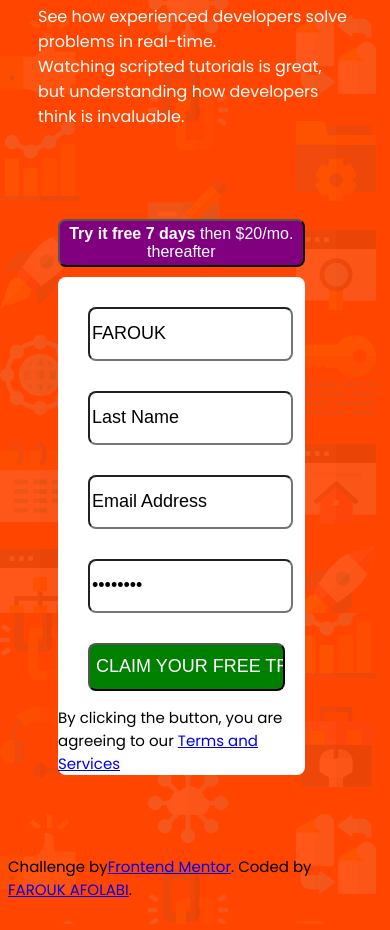
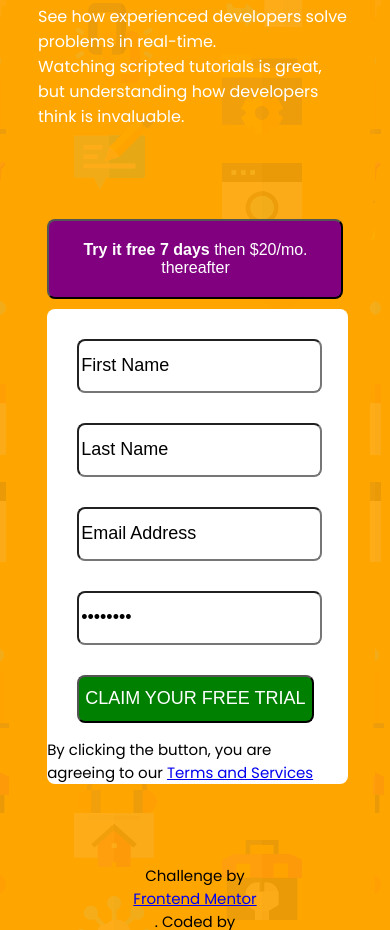
Before and after one commit to farouk-afolabi/intro-component-with-signup-form-master, a plain HTML site: page index.html in a window 390 px wide. Shown: the part 187-1117 px from the top of the page. Drawn offline with Linux system fonts and the light colour scheme.

Commit message:
finished the mobile view

```diff
--- a/index.html
+++ b/index.html
@@ -45,7 +45,7 @@
     </button>
 <form action="#" class="form">
   <label for="firstname"></label>
-    <input type="text" name= "form" id="firstname" value="FAROUK" >
+    <input type="text" name= "form" id="firstname" value="First Name" >
 
   <br>
 <label for="lastname">
--- a/styles.css
+++ b/styles.css
@@ -10,46 +10,89 @@
     .form {  }
     */
     body {background:url("images/bg-intro-desktop.png");
-        background-color: orangered;
+        background-color: brown;
         }
+
+    h1{ color: white;
+        font-size: 35px;
+        }
+        span{color: white;
+        font-size: medium;
+        }
+        input {  height: 3rem;
+            border-radius: 0.5rem;
+            width: 80%;
+            margin-top: 30px;
+            margin-left: 30px;
+        font-size:large ;
+    }
+
     .attribution {font-size: 15px;
     display: flex;
     flex-direction: row;
     align-items: flex-end;
     flex-wrap: wrap;
-    font-family: 'poppins',sans-serif;}
+    font-family: 'poppins',sans-serif;
+}
 
-    h1{ color: white;
-    font-size: 35px;
-    }
-    span{color: white;
-    font-size: medium;
-    }
     .aside {flex-grow: 1;
         align-self:center;
         margin: 30px;
 
     }
     .article{flex-grow: 2;
-    margin:50px;}
+    margin: 50px;
+}
      .form {background-color: white;
         width: 90%;
     border-radius: 0.5rem;}
+
      .button {background-color: purple;
         margin: 10px 0;
         height: 3rem;
         border-radius: 0.5rem;
-        width: 90%;}
+        width: 90%;
+    }
      .button > span {
         color: white;
     }
-    input {  height: 3rem;
-        border-radius: 0.5rem;
-        width: 80%;
-        margin-top: 30px;
-        margin-left:30px;
-    font-size:large ;
-;}
+    .Terms
 
     #submit { background-color: green;
     color: white;}
+    @media  only screen and (max-width: 768px){
+        /* for mobile phones */
+
+        body {background: url("images/bg-intro-mobile.png");
+        background-color: orange;}
+
+        .attribution { display: flex;
+        flex-direction: column;
+        align-items: center;
+        flex-wrap: nowrap;}
+
+        .form {background-color: white;
+            width: 100%;
+        border-radius: 0.5rem;
+    padding-right: 5px;
+
+    }
+
+         .button {background-color: purple;
+            margin: 10px 0;
+            height: 5rem;
+            border-radius: 0.5rem;
+            width: 100%;
+            padding-right:  5px;
+        }
+        #submit { background-color: green;
+            color: white;
+            height: 3rem;
+            border-radius: 0.5rem;
+            width: 80%;
+            margin-top: 30px;
+            margin-left: 30px;
+            margin-right: 20px;
+            font-size: large;
+            }
+    }
```
